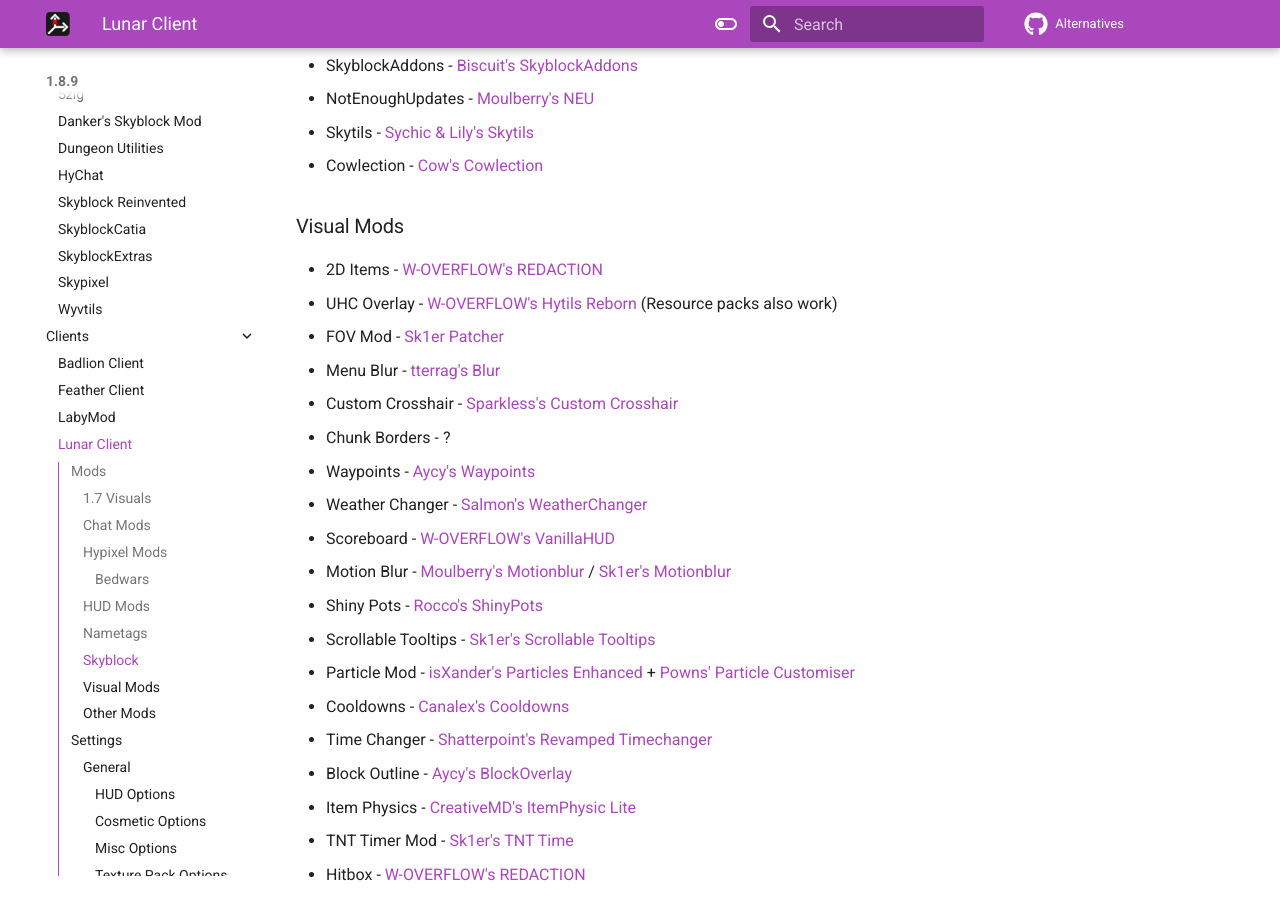
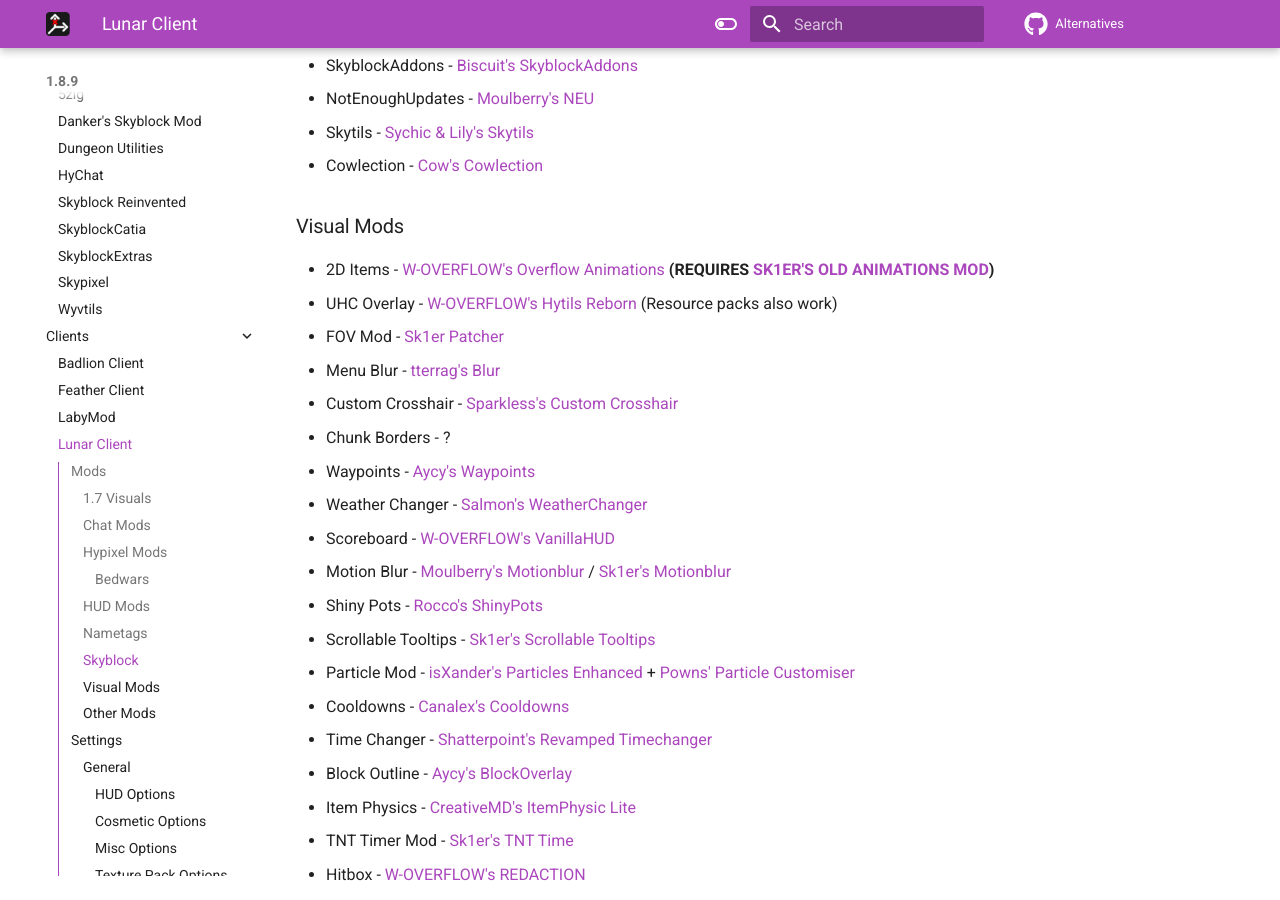
Before and after one commit to MicrocontrollersDev/Alternatives, an MkDocs documentation site: the page built from docs/1.8.9/lunar_client.md, in a window 1280 px wide and 900 px high, scrolled down 2444 px. Built offline with MkDocs 1.6.1 and Material for MkDocs 9.7.7, drawn with Linux system fonts in a browser that asks for light colours; comment, search, counter and statistics services are not loaded.

Commit message:
2d items (a-fucking-gain)

```diff
--- a/docs/1.8.9/lunar_client.md
+++ b/docs/1.8.9/lunar_client.md
@@ -81,7 +81,7 @@
 
 ### Visual Mods
 
-* 2D Items - [W-OVERFLOW's REDACTION](https://github.com/W-OVERFLOW/REDACTION/releases/latest)
+* 2D Items - [W-OVERFLOW's Overflow Animations](https://github.com/W-OVERFLOW/OverflowAnimations/releases/tag/v1.1.0) **(REQUIRES [SK1ER'S OLD ANIMATIONS MOD](https://sk1er.club/beta))**
 * UHC Overlay - [W-OVERFLOW's Hytils Reborn](https://github.com/W-OVERFLOW/Hytils-Reborn/releases/latest) (Resource packs also work)
 * FOV Mod - [Sk1er Patcher](https://sk1er.club/mods/patcher)
 * Menu Blur - [tterrag's Blur](https://www.curseforge.com/minecraft/mc-mods/blur/files/all?filter-game-version=2020709689%3A5806)
```
